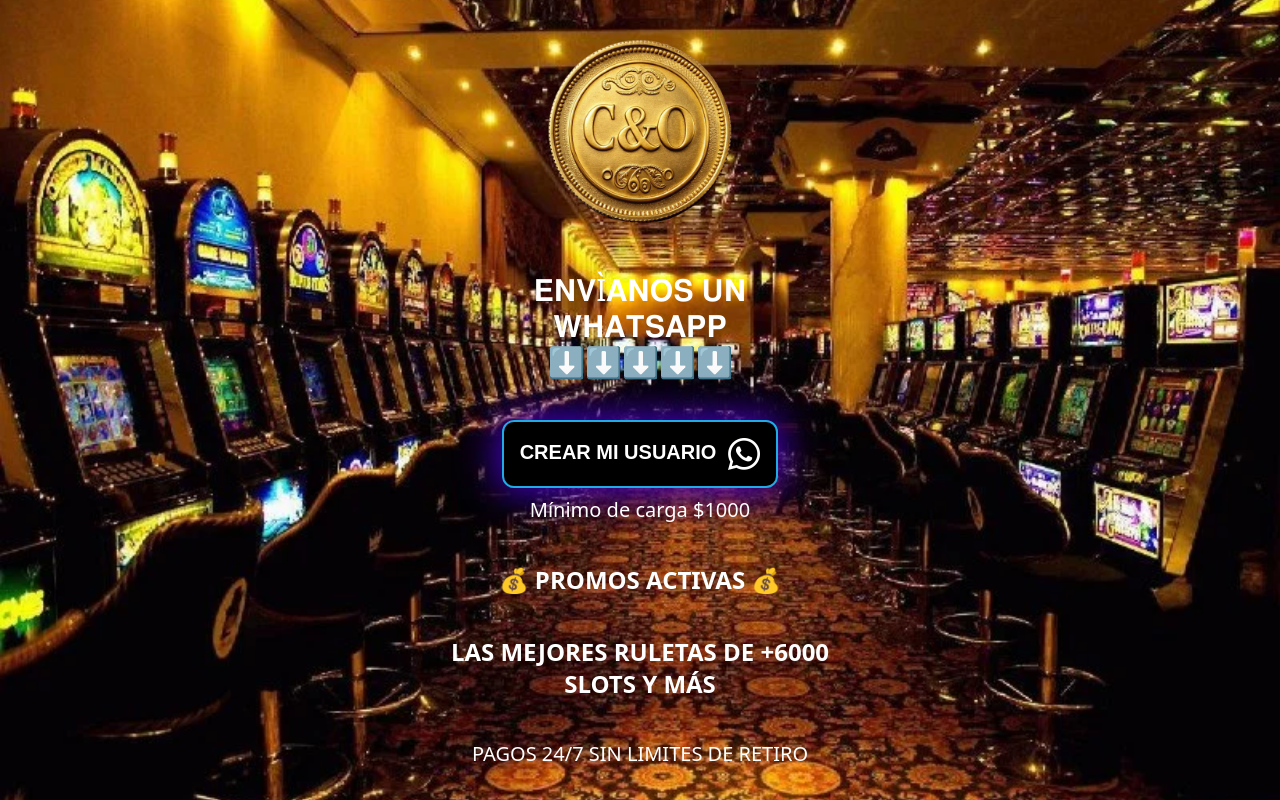
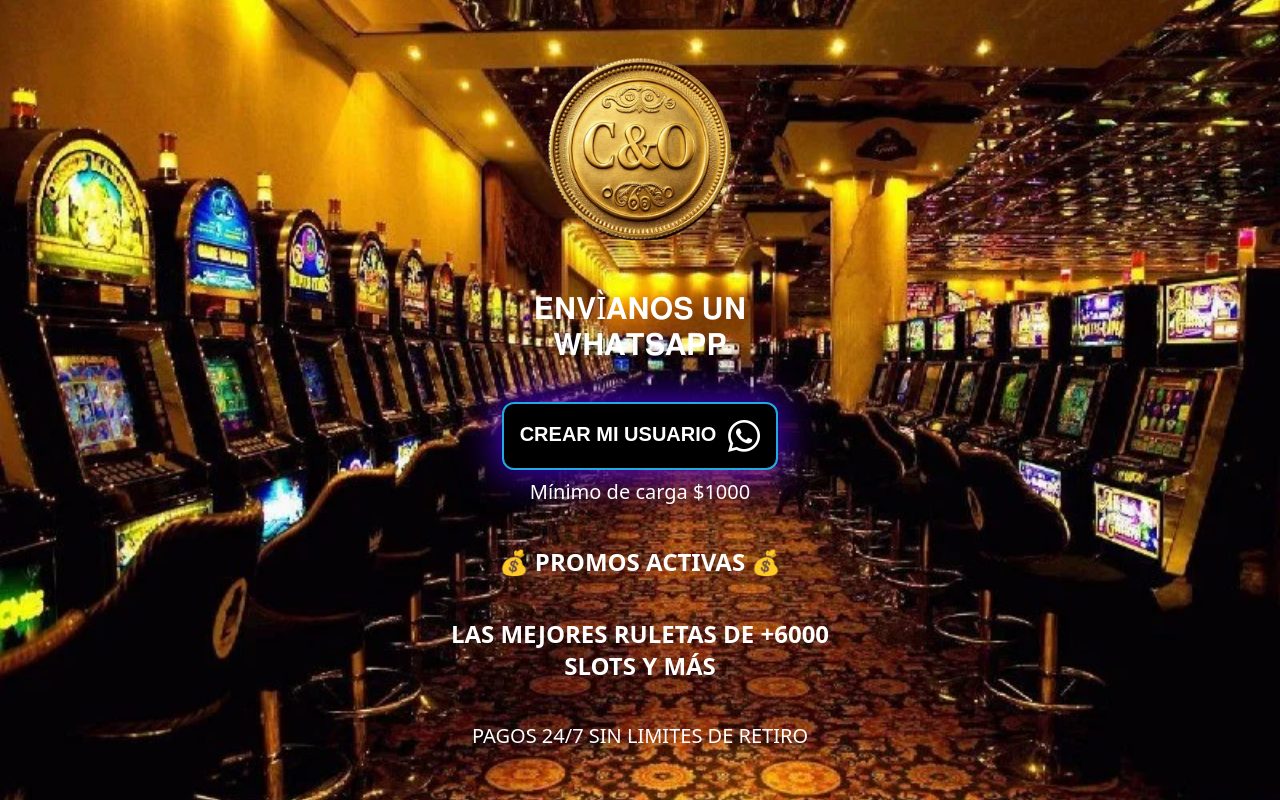
Before and after one commit to lautarobarcasino/PRUEBA-CAMBIOS, a plain HTML site: page index.html in a window 1280 px wide. Drawn offline with nearby package versions, Linux system fonts and the light colour scheme.

Commit message:
Update index.html

```diff
--- a/index.html
+++ b/index.html
@@ -53,7 +53,7 @@
 <body class="bg-fondo bg-cover bg-center flex justify-center items-center h-screen w-screen">
     <div class="flex flex-col justify-center items-center text-white max-w-[400px] p-2 gap-10 text-xl text-center">
         <img class="w-[200px]" src="/Assets/logo-vegas.webp" alt="Logo Casino Vegas 365">
-        <p class=" text-3xl "> 𝐄𝐍𝐕Ì𝐀𝐍𝐎𝐒 𝐔𝐍 𝐖𝐇𝐀𝐓𝐒𝐀𝐏𝐏 <br> ⬇️⬇️⬇️⬇️⬇️ </p>
+        <p class=" text-3xl "> 𝐄𝐍𝐕Ì𝐀𝐍𝐎𝐒 𝐔𝐍 𝐖𝐇𝐀𝐓𝐒𝐀𝐏𝐏 <br>  </p>
         <div class="flex flex-col justify-center items-center slef-center gap-2">
             <a target="_blank" href="https://wa.link/ugzum7"><button class="boton border-[#20aae6] border-[2px] p-4 rounded-xl bg-black font-bold justify-around gap-3 flex text-xl font-bebas   self-center">CREAR MI USUARIO <img class="w-8" src="/Assets/whatsapp-vegas.webp" alt=""></button></a>
             <p>Mínimo de carga $1000</p>
```
